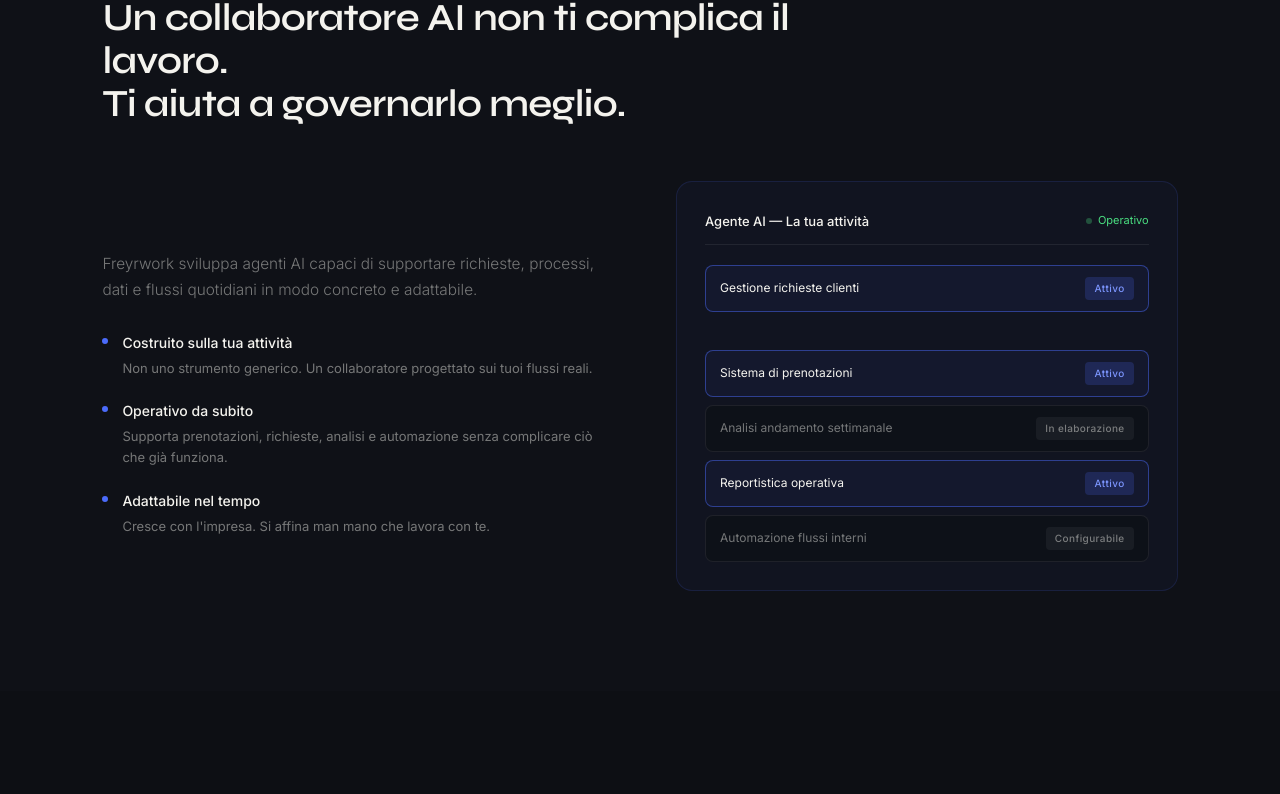
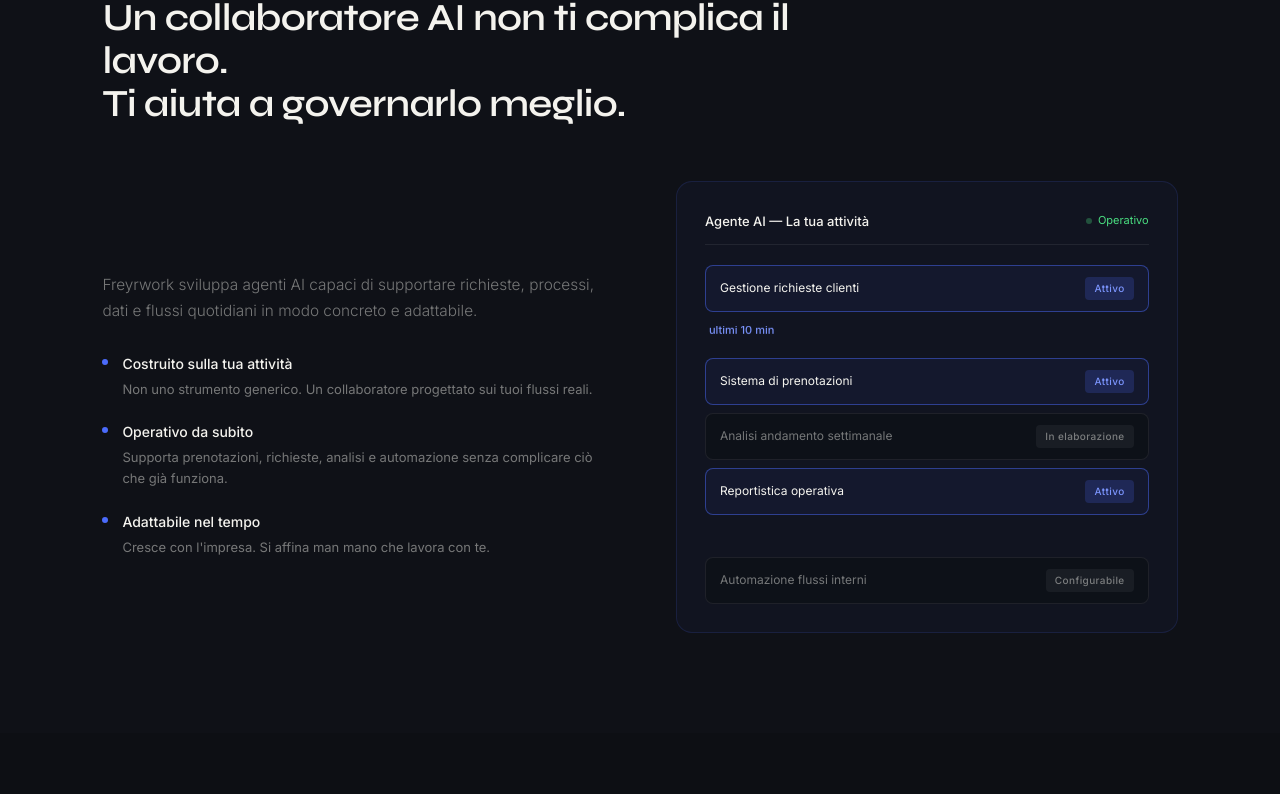
Before and after one commit to Matteopmc95/matteo-freyrwork-ai, a Next.js app: page / in a window 1280 px wide. Shown: the part 1849-2643 px from the top of the page. Built offline with nearby package versions, Linux system fonts and the light colour scheme.

Commit message:
fix: white chaos labels, visible tickers, add reportistica ticker

```diff
--- a/src/components/home/ImportedHomepage.tsx
+++ b/src/components/home/ImportedHomepage.tsx
@@ -35,7 +35,7 @@ section:not(.alt) .pain-card{background:var(--bg2)}
 .pain-card strong{display:block;font-size:14px;font-weight:500;color:var(--txt);margin-bottom:8px}
 .pain-card p{font-size:13px;color:var(--muted);line-height:1.65}
 .chaos-visual{position:relative;height:320px;border:none;border-radius:0;background:transparent;overflow:visible;transform:translateZ(0)}
-.chaos-msg{position:absolute;background:rgba(13,15,20,.9);border:1px solid var(--border);border-radius:8px;padding:10px 14px;font-size:12px;color:var(--muted);white-space:normal;max-width:180px;word-wrap:break-word;animation:floatMsg 6s ease-in-out infinite}
+.chaos-msg{position:absolute;background:#F4F3EE;border:1px solid rgba(0,0,0,0.08);border-radius:8px;padding:10px 14px;font-size:12px;color:#0D0F14;white-space:normal;max-width:180px;animation:floatMsg 6s ease-in-out infinite;will-change:transform,opacity;word-wrap:break-word;font-weight:500}
 .chaos-msg .ch{display:inline-block;width:6px;height:6px;border-radius:50%;margin-right:8px;vertical-align:middle}
 .chaos-msg.active{border-color:rgba(75,107,251,.4);color:rgba(244,243,238,.8)}
 @keyframes floatMsg{0%{opacity:0;transform:translateY(8px)}15%{opacity:1;transform:translateY(0)}85%{opacity:1;transform:translateY(0)}100%{opacity:0;transform:translateY(-8px)}}
@@ -67,9 +67,9 @@ section:not(.alt) .pain-card{background:var(--bg2)}
 .vis-badge{font-size:10px;font-weight:500;padding:3px 9px;border-radius:4px;letter-spacing:.04em}
 .vis-badge.active{background:rgba(75,107,251,.2);color:var(--acc2)}
 .vis-badge.idle{background:rgba(255,255,255,.05);color:var(--muted)}
-.vis-ticker{font-size:10px;color:var(--acc);font-weight:500;margin-top:4px;height:14px;overflow:hidden}
+.vis-ticker{font-size:11px;color:#7B94FC;font-weight:500;margin-top:6px;margin-bottom:4px;height:16px;overflow:hidden;padding-left:4px}
 .vis-ticker > span{display:block;animation:tickerUp 12s linear infinite;will-change:transform}
-@keyframes tickerUp{0%{transform:translateY(0)}12%{transform:translateY(-14px)}25%{transform:translateY(-14px)}37%{transform:translateY(-28px)}50%{transform:translateY(-28px)}62%{transform:translateY(-42px)}75%{transform:translateY(-42px)}87%{transform:translateY(-56px)}100%{transform:translateY(-56px)}}
+@keyframes tickerUp{0%{transform:translateY(0)}12%{transform:translateY(-16px)}25%{transform:translateY(-16px)}37%{transform:translateY(-32px)}50%{transform:translateY(-32px)}62%{transform:translateY(-48px)}75%{transform:translateY(-48px)}87%{transform:translateY(-64px)}100%{transform:translateY(-64px)}}
 @media(max-width:768px){#soluzione .two-col{grid-template-columns:1fr}}
 #differenza .compare-table{margin-top:56px;border:1px solid var(--border);border-radius:12px;overflow:hidden}
 .compare-header{display:grid;grid-template-columns:1fr 1fr 1fr;background:rgba(255,255,255,.03);border-bottom:1px solid var(--border)}
@@ -224,6 +224,15 @@ const markup = `
       <div class="vis-row on">
         <span class="vis-label on">Reportistica operativa</span>
         <span class="vis-badge active">Attivo</span>
+      </div>
+      <div class="vis-ticker">
+        <span>
+          <span>↳ Report settimanale generato</span>
+          <span>↳ 14 ordini processati oggi</span>
+          <span>↳ Dashboard aggiornata alle 10:30</span>
+          <span>↳ Analisi trend completata</span>
+          <span>↳ Report settimanale generato</span>
+        </span>
       </div>
       <div class="vis-row">
         <span class="vis-label">Automazione flussi interni</span>
```
